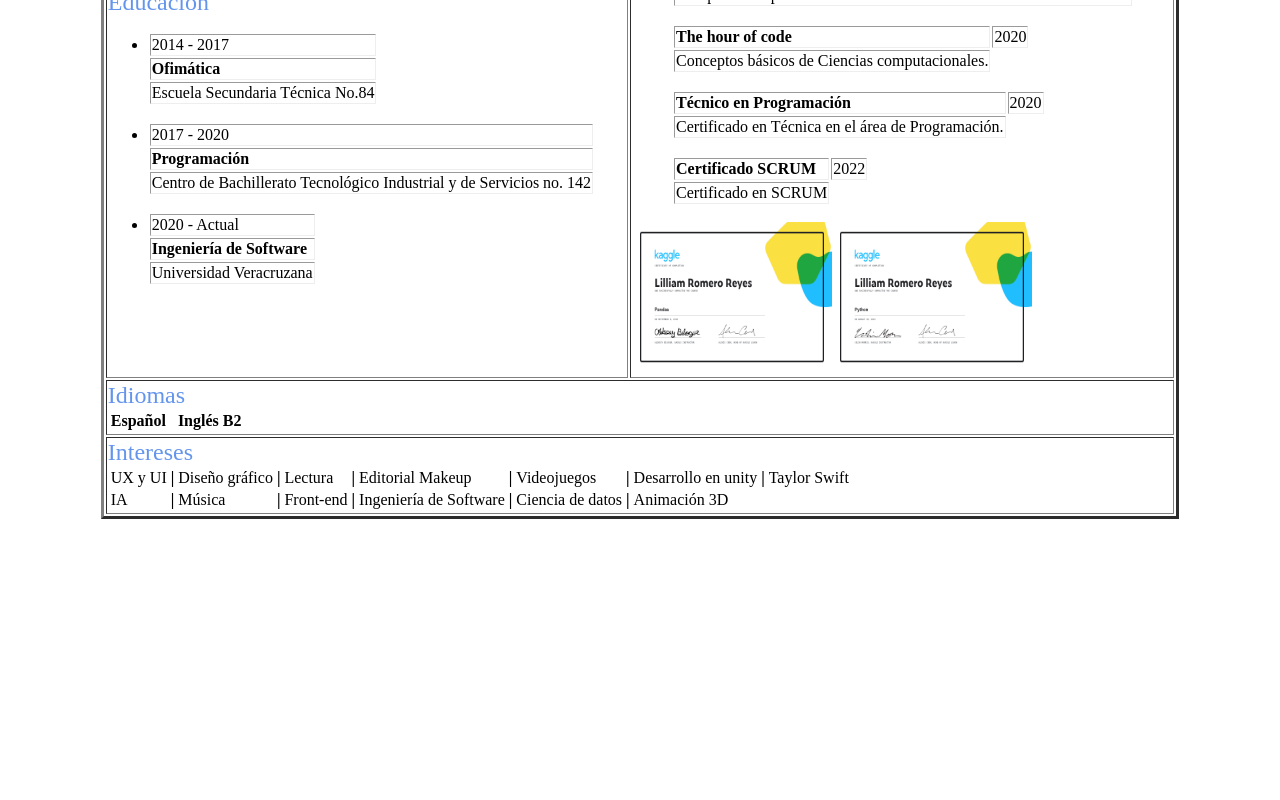
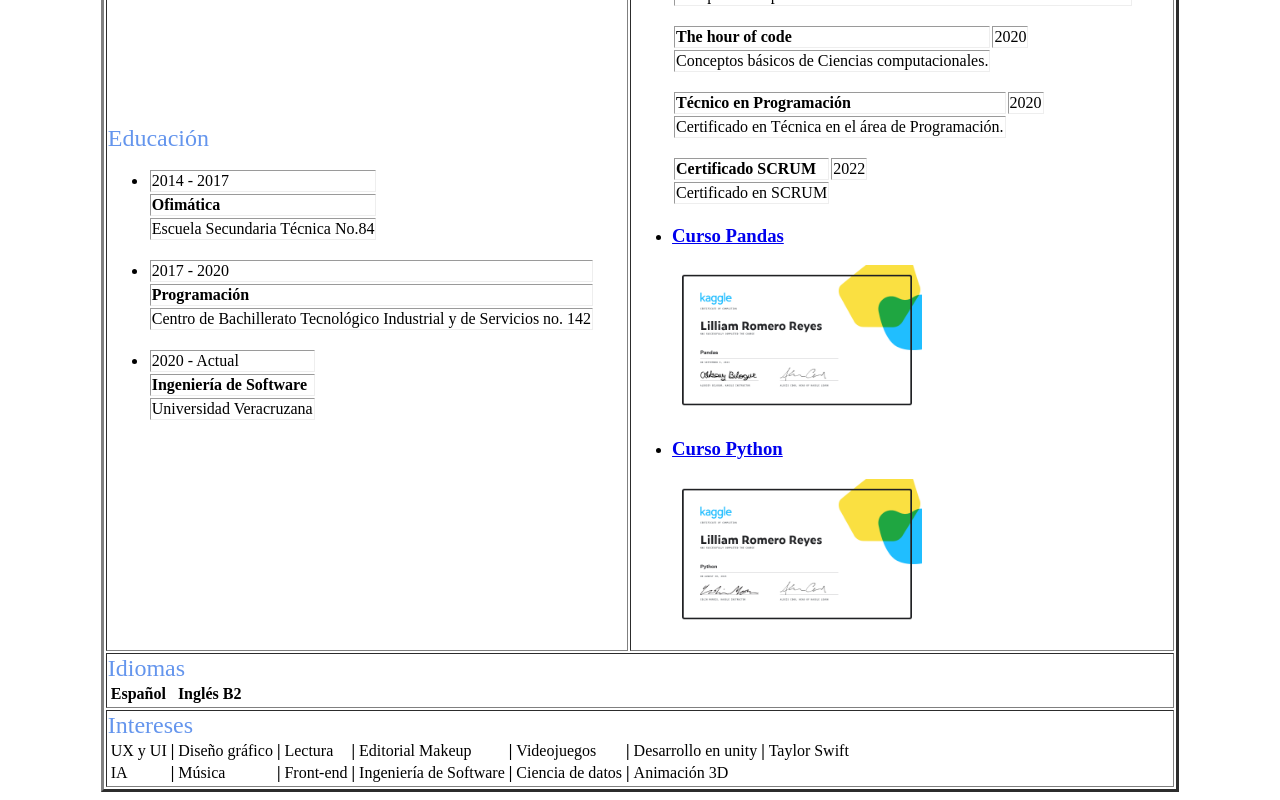
Before and after one commit to LilliamwithaM/LilliamwithaM.github.io, an Angular app: page / in a window 1280 px wide. Shown: the part 621-1421 px from the top of the page. Before the commit the page ends 1148 px from the top, so only its background shows below. Built offline with nearby package versions, Linux system fonts and the light colour scheme.

Commit message:
update achievements #5

```diff
--- a/src/app/achievements/achievements.component.html
+++ b/src/app/achievements/achievements.component.html
@@ -12,5 +12,21 @@
 
 
 </ul>
-<img id="pandas" src="..\assets\images\pandas.png" alt="" width="200" height="150">
-<img id="python" src="..\assets\images\python.png" alt="" width="200" height="150">
+
+<ul>
+    <li>
+        <a href="https://firebasestorage.googleapis.com/v0/b/streamlit-7f64f.appspot.com/o/images%2Fpandas.png?alt=media&token=be08e567-3ce7-486e-a5d7-00b8f4f316c9">
+            <h3>Curso Pandas</h3>
+        </a>
+        <img id="pandas" src="..\assets\images\pandas.png" alt="" width="250" height="150">
+    </li>
+</ul>
+
+<ul>
+    <li>
+        <a href="https://firebasestorage.googleapis.com/v0/b/streamlit-7f64f.appspot.com/o/images%2Fpython.png?alt=media&token=cb92b95d-4898-40fb-ac76-6bd84af5c74c">
+            <h3>Curso Python</h3>
+        </a>
+        <img id="python" src="..\assets\images\python.png" alt="" width="250" height="150">
+    </li>
+</ul>
```
Also changed, not shown: 5 other files (tests, documents, lock files or other folders).
